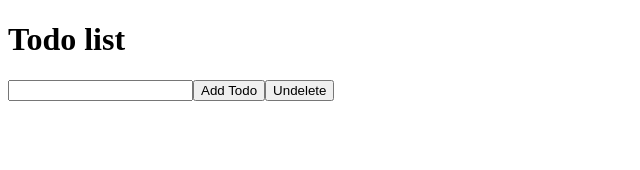
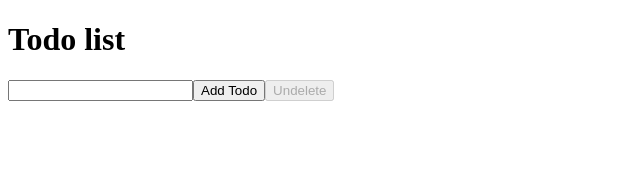
Before and after one commit to sanjsanj/react-my-todo-list, a React (Create React App) app: page / in a window 1280 px wide. Shown: the top 170 px of the page, without its empty margins (0-640 px from the left). Built offline with nearby package versions, Linux system fonts and the light colour scheme.

Commit message:
Component handles undelete and can disable undelete button

```diff
--- a/src/App.js
+++ b/src/App.js
@@ -6,7 +6,7 @@ import TodoList from './components/todoList';
 
 import { actions } from './actions/';
 
-export const App = ({ submitTodo, todos, toggleTodo, deleteTodo, undeleteTodo }) => (
+export const App = ({ submitTodo, todos, toggleTodo, deleteTodo, undeleteTodo, deleted }) => (
   <div
     className="app"
   >
@@ -14,6 +14,7 @@ export const App = ({ submitTodo, todos, toggleTodo, deleteTodo, undeleteTodo })
     <AddTodo
       submitTodo={submitTodo}
       undeleteTodo={undeleteTodo}
+      deleted={deleted}
     />
     <TodoList
       todos={todos}
@@ -35,6 +36,15 @@ App.propTypes = {
   toggleTodo: PropTypes.func.isRequired,
   deleteTodo: PropTypes.func.isRequired,
   undeleteTodo: PropTypes.func.isRequired,
+  deleted: PropTypes.shape({
+    id: PropTypes.number,
+    text: PropTypes.string,
+    completed: PropTypes.bool,
+  }),
+};
+
+App.defaultProps = {
+  deleted: {},
 };
 
 const mapStateToProps = state => state.todoListApp;
--- a/src/components/addTodo/index.js
+++ b/src/components/addTodo/index.js
@@ -1,8 +1,9 @@
 import React from 'react';
 import PropTypes from 'prop-types';
 
-const AddTodo = ({ submitTodo, undeleteTodo }) => {
+const AddTodo = ({ submitTodo, undeleteTodo, deleted }) => {
   let input;
+  const disableUndelete = !deleted.id;
 
   return (
     <div>
@@ -30,6 +31,7 @@ const AddTodo = ({ submitTodo, undeleteTodo }) => {
         <button
           className="undelete-todo"
           onClick={() => undeleteTodo()}
+          disabled={disableUndelete}
         >
           Undelete
         </button>
@@ -41,6 +43,11 @@ const AddTodo = ({ submitTodo, undeleteTodo }) => {
 AddTodo.propTypes = {
   submitTodo: PropTypes.func.isRequired,
   undeleteTodo: PropTypes.func.isRequired,
+  deleted: PropTypes.shape({
+    id: PropTypes.number,
+    text: PropTypes.string,
+    completed: PropTypes.bool,
+  }),
 };
 
 export default AddTodo;
--- a/src/reducers/index.js
+++ b/src/reducers/index.js
@@ -36,7 +36,7 @@ export default function (state = initialState, action) {
       };
 
     case types.DELETE_TODO:
-      if (action.id && (state.todos.filter(todo => todo.id === action.id).length)) {
+      if (action.id && (state.todos.filter(todo => todo.id === action.id).length > 0)) {
         return {
           ...state,
           todos: [
@@ -47,7 +47,7 @@ export default function (state = initialState, action) {
               return null;
             }),
           ],
-          deleted: state.todos[action.id - 1],
+          deleted: state.todos.filter(todo => todo.id === action.id)[0],
         };
       }
       return {
```
Also changed, not shown: src/components/addTodo/test.js (+12 -2 lines), 1 other file (tests, documents, lock files or other folders).
